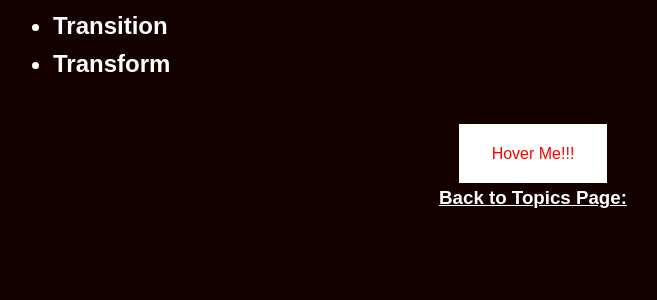
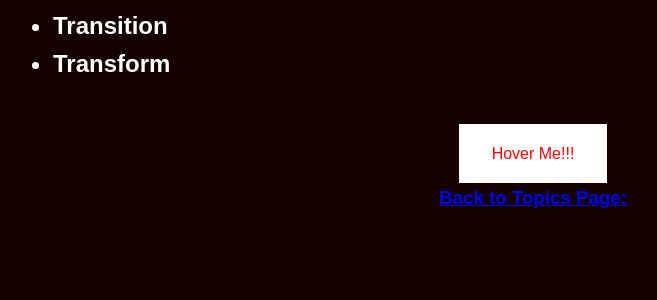
Before and after one commit to rudyravelin1/rudyravelin.github.io, a PHP site: page /landing.html in a window 1280 px wide. Shown: the part 357-657 px from the top of the page, without its empty margins (107-764 px from the left). Run offline with PHP 8.4, Linux system fonts and the light colour scheme.

Commit message:
landing4

```diff
--- a/landing.css
+++ b/landing.css
@@ -107,7 +107,9 @@ body {
 
 h2{
   text-align: left;
+
 }
-a{
+
+h3{
   color: white;
 }
```
